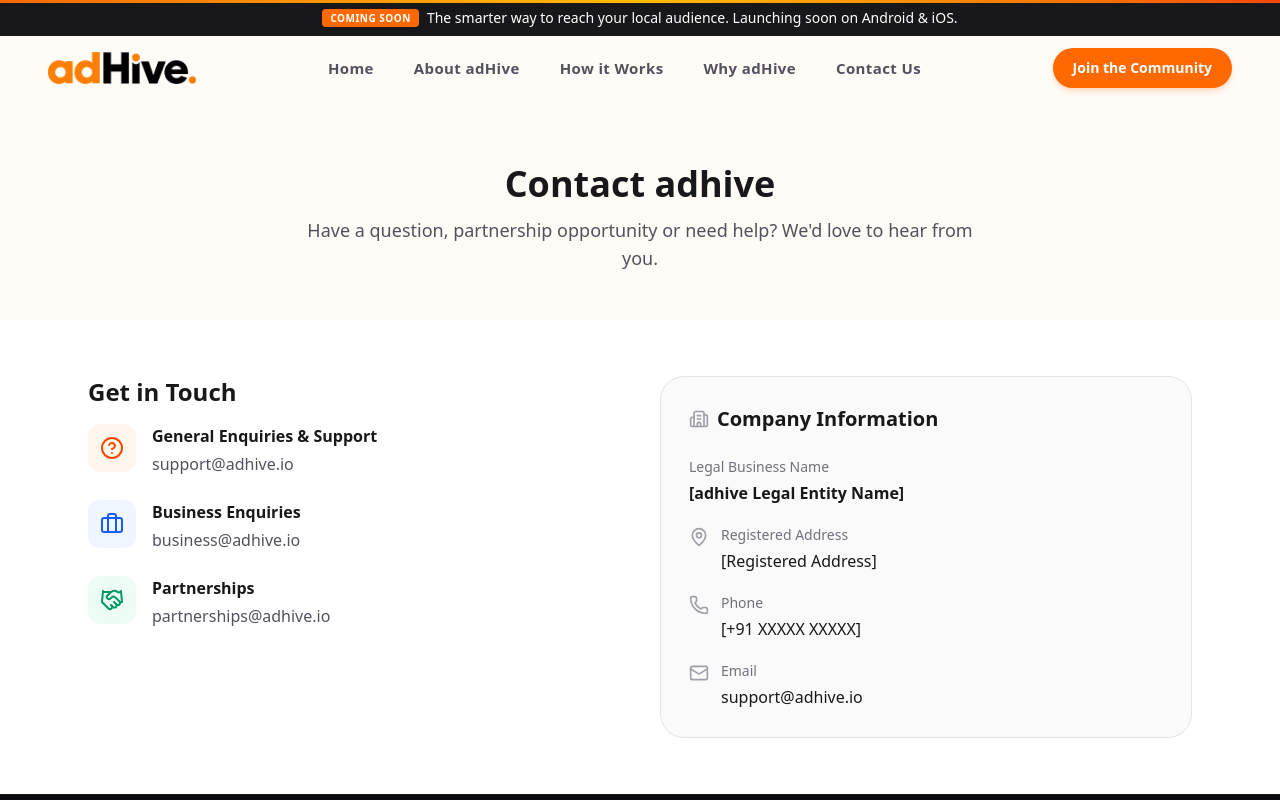
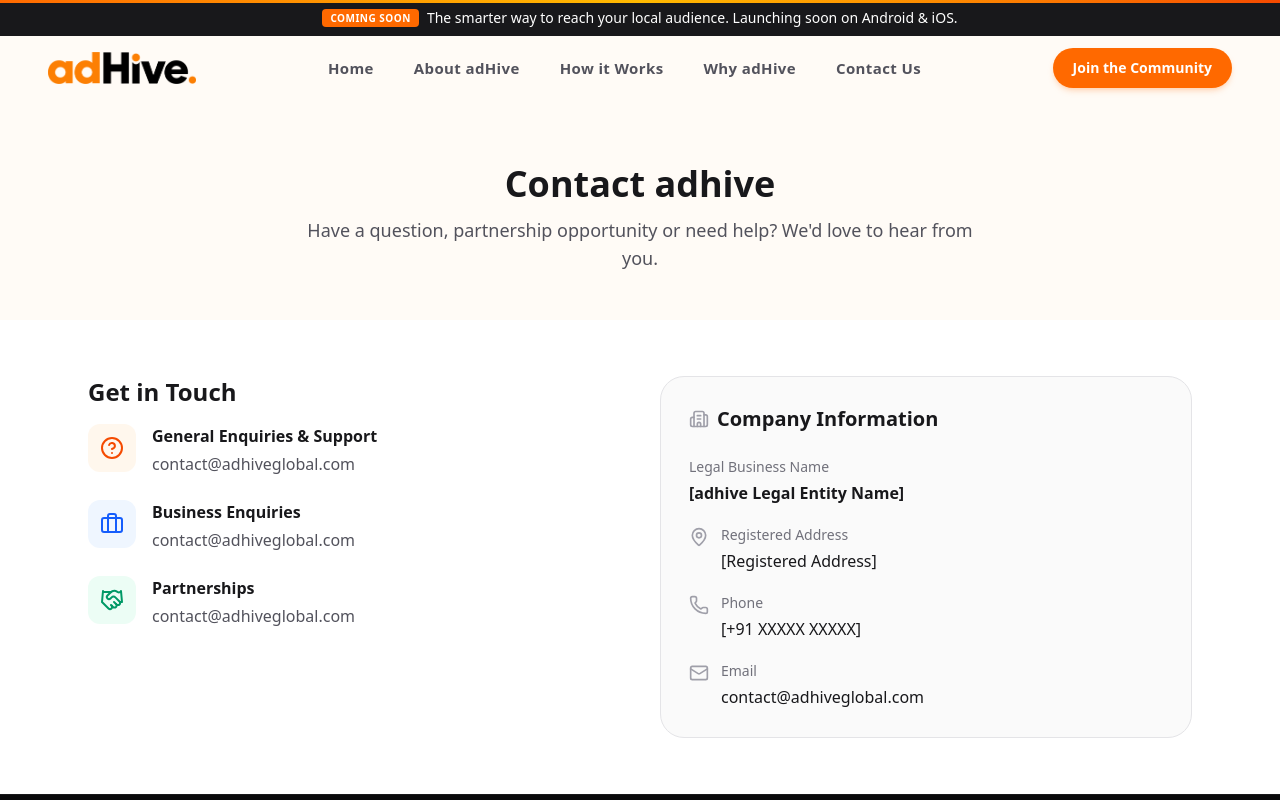
Before and after one commit to amarthinkdigital-web/Adhive, a Next.js app: page /contact in a window 1280 px wide. Shown: the top 800 px of the page. Built offline with nearby package versions, Linux system fonts and the light colour scheme.

Commit message:
LogoNavigate

```diff
--- a/src/app/contact/page.tsx
+++ b/src/app/contact/page.tsx
@@ -57,7 +57,7 @@
                 </div>
                 <div>
                   <h3 className="font-semibold text-zinc-900 mb-1">General Enquiries & Support</h3>
-                  <a href="mailto:support@adhive.io" className="text-zinc-600 hover:text-orange-500">support@adhive.io</a>
+                  <a href="mailto:contact@adhiveglobal.com" className="text-zinc-600 hover:text-orange-500">contact@adhiveglobal.com</a>
                 </div>
               </div>
 
@@ -67,7 +67,7 @@
                 </div>
                 <div>
                   <h3 className="font-semibold text-zinc-900 mb-1">Business Enquiries</h3>
-                  <a href="mailto:business@adhive.io" className="text-zinc-600 hover:text-orange-500">business@adhive.io</a>
+                  <a href="mailto:contact@adhiveglobal.com" className="text-zinc-600 hover:text-orange-500">contact@adhiveglobal.com</a>
                 </div>
               </div>
 
@@ -77,7 +77,7 @@
                 </div>
                 <div>
                   <h3 className="font-semibold text-zinc-900 mb-1">Partnerships</h3>
-                  <a href="mailto:partnerships@adhive.io" className="text-zinc-600 hover:text-orange-500">partnerships@adhive.io</a>
+                  <a href="mailto:contact@adhiveglobal.com" className="text-zinc-600 hover:text-orange-500">contact@adhiveglobal.com</a>
                 </div>
               </div>
 
@@ -122,7 +122,7 @@
                   <Mail className="w-5 h-5 text-zinc-400 shrink-0 mt-0.5" />
                   <div>
                     <p className="text-sm font-medium text-zinc-500 mb-1">Email</p>
-                    <p className="text-zinc-900">support@adhive.io</p>
+                    <a href="mailto:contact@adhiveglobal.com" className="text-zinc-900 hover:text-orange-500">contact@adhiveglobal.com</a>
                   </div>
                 </div>
               </div>
--- a/src/components/layout/Navbar.tsx
+++ b/src/components/layout/Navbar.tsx
@@ -3,6 +3,7 @@
 import React, { useState, useEffect } from "react";
 import Link from "next/link";
 import { Menu, X } from "lucide-react";
+import { usePathname } from "next/navigation";
 
 function NavLink({ href, children }: { href: string; children: React.ReactNode }) {
   return (
@@ -19,6 +20,7 @@
 export function Navbar() {
   const [scrolled, setScrolled] = useState(false);
   const [mobileMenuOpen, setMobileMenuOpen] = useState(false);
+  const pathname = usePathname();
 
   useEffect(() => {
     const handleScroll = () => {
@@ -37,7 +39,16 @@
       <div className={`flex items-center justify-between transition-all duration-300 rounded-full px-6 ${
         scrolled ? "bg-white/85 backdrop-blur-xl border border-zinc-200/60 shadow-[0_8px_30px_rgb(0,0,0,0.04)] py-3" : "bg-transparent py-4"
       }`}>
-        <Link href="/" className="flex items-center z-10">
+        <Link
+          href="/"
+          className="flex items-center z-10"
+          onClick={(e) => {
+            if (pathname === "/") {
+              e.preventDefault();
+              window.scrollTo({ top: 0, behavior: "smooth" });
+            }
+          }}
+        >
           <img src="/images/adhivelogo.png" alt="adHive Logo" className="h-8 w-auto object-contain" />
         </Link>
 
```
